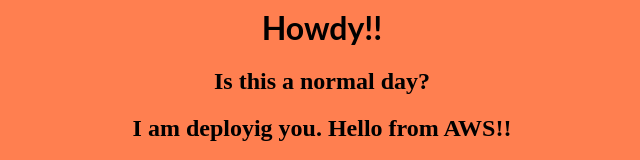
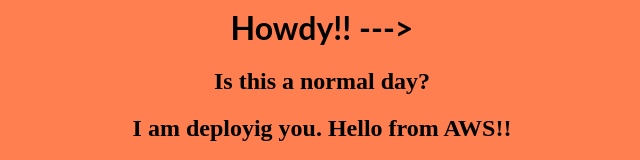
Before and after one commit to upentest-demo/devops-demo, a React (Create React App) app: page / in a window 1280 px wide. Shown: the top 160 px of the page, without its empty margins (318-958 px from the left). Built offline with nearby package versions, Linux system fonts and the light colour scheme.

Commit message:
Update App.js

```diff
--- a/src/App.js
+++ b/src/App.js
@@ -4,7 +4,7 @@
 export default function App() {
   return (
     <div>
-      <h1>Howdy!!</h1>
+      <h1>Howdy!! ---> </h1>
       <h2>Is this a normal day?</h2>
       <h2>I am deployig you. Hello from AWS!!</h2>
     </div>
```
